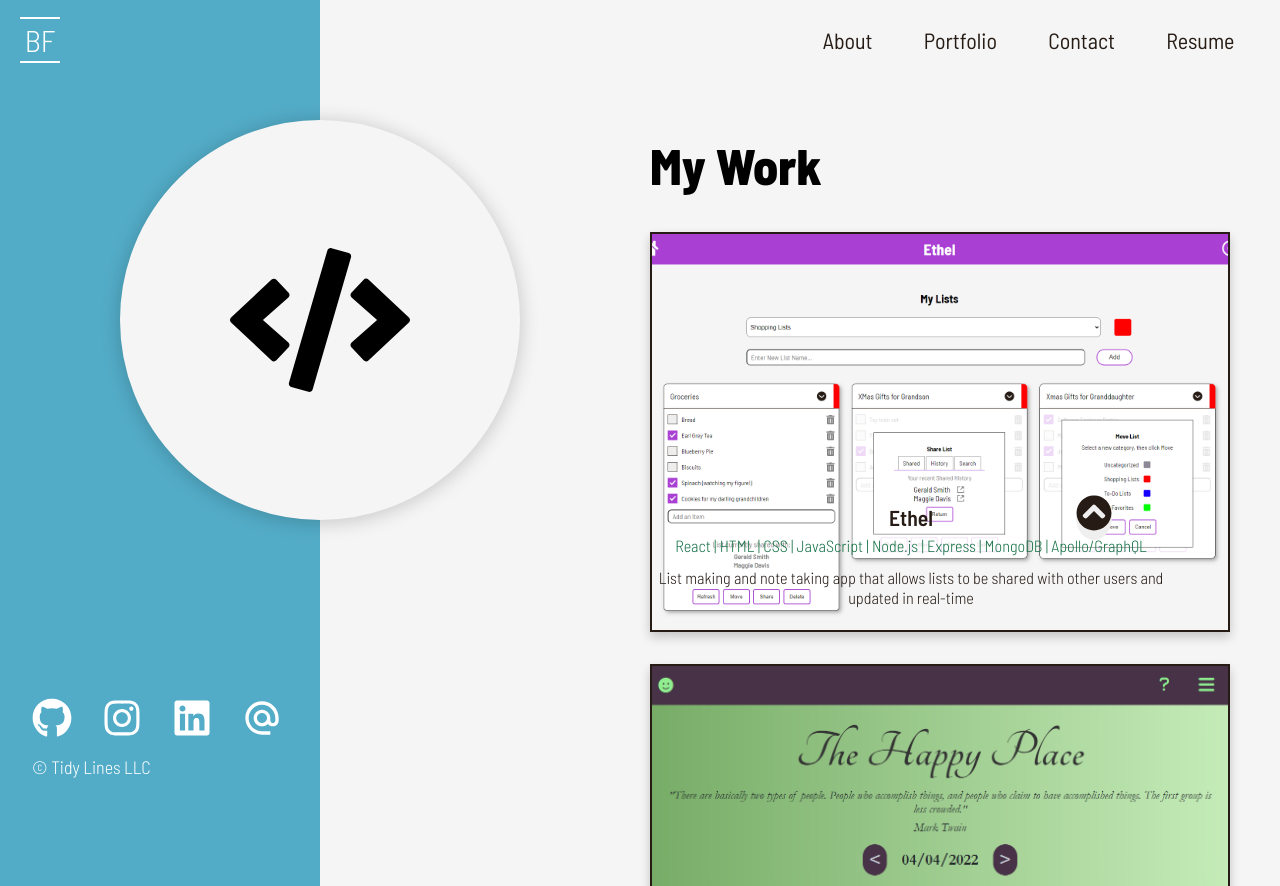
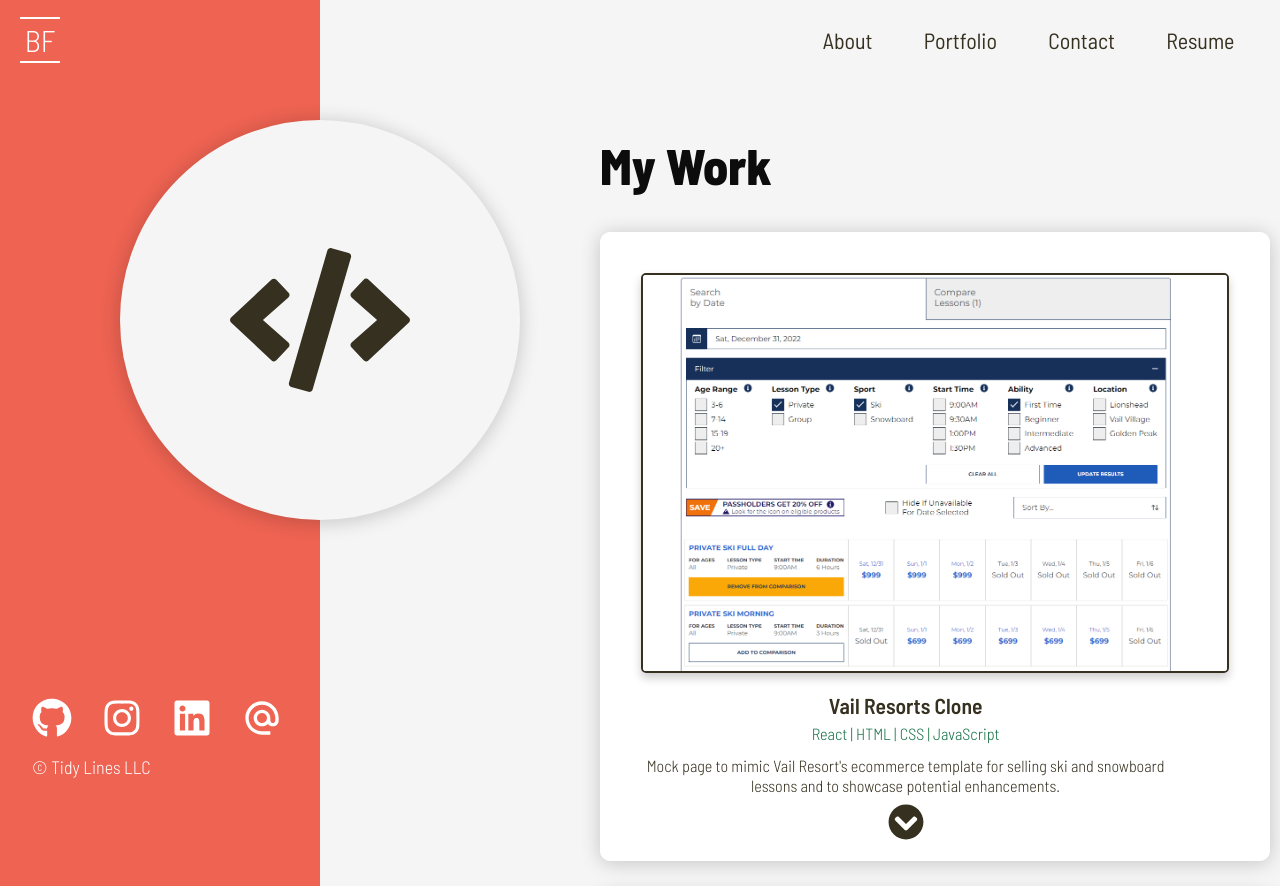
Before and after one commit to benfok/portfolio-react, a React (Create React App) app: page /portfolio-react/portfolio in a window 1280 px wide. Shown: the top 886 px of the page. Built offline with nearby package versions, Linux system fonts and the light colour scheme.

Commit message:
updating site. styling, colors for ADA, adding a project, handle projects when down, adding themes

```diff
--- a/public/index.html
+++ b/public/index.html
@@ -33,12 +33,13 @@
     />
     <link rel="preconnect" href="https://fonts.googleapis.com">
     <link rel="preconnect" href="https://fonts.gstatic.com" crossorigin>
+    <link href="https://fonts.googleapis.com/css2?family=Montserrat:wght@400;600;700&display=swap" rel="stylesheet">
     <link href="https://fonts.googleapis.com/css2?family=Barlow+Semi+Condensed:wght@100;200;300;400;500;600;700;800&display=swap" rel="stylesheet">
     <link rel="apple-touch-icon" href="%PUBLIC_URL%/logo192.png" />
     <link rel="manifest" href="%PUBLIC_URL%/manifest.json" />
     <title>Ben Fok | Web Developer</title>
   </head>
-  <body>
+  <body class="">
     <noscript>You need to enable JavaScript to run this app.</noscript>
     <div id="root"></div>
   </body>
--- a/src/App.css
+++ b/src/App.css
@@ -6,13 +6,58 @@
 }
 
 :root {
-  --headerbg: #53ACC7;
+  --headerbg: #EE6352;
   --headercolor: white;
   --bodybg: whitesmoke;
-  --primaryfont: #261C15;
-  --secondaryfont: grey;
+  --cardbg: white;
+  --titlefont: #0c0c0c;
+  --primaryfont: #363020;
+  --headerhover: #363020;
+  --secondaryfont: white;
   --errortext: #C42021;
+  --navactive: #EE6352;
   --highlighttext: #157145;
+  --btnborder:#EE6352;
+  --btnbg:white;
+  --btnbghover:#EE6352;
+}
+
+.bw-mode {
+  --headerbg: black;
+  --headercolor: white;
+  --bodybg: whitesmoke;
+  --cardbg: white;
+  --titlefont: #0c0c0c;
+  --primaryfont: #0c0c0c;
+  --secondaryfont: white;
+  --headerhover: #cccccc;
+  --errortext: #C42021;
+  --navactive: #157145;
+  --highlighttext: #157145;
+  --btnborder:black;
+  --btnbg:white;
+  --btnbghover:black;
+}
+
+.dark-mode {
+  --headerbg: #121212;
+  --headercolor: #E3E3E3;
+  --bodybg: #1E1E1E;
+  --cardbg: #121212;
+  --titlefont: #eeeeee;
+  --primaryfont: #E3E3E3;
+  --secondaryfont: #0c0c0c;
+  --headerhover: #EA80FC;
+  --errortext: #C42021;
+  --navactive: #EA80FC;
+  --highlighttext: #03DAC6;
+  --btnborder:#EA80FC;
+  --btnbg:#121212;
+  --btnbghover:#EA80FC;
+}
+
+html {
+  overflow-y: scroll;
 }
 
 body {
@@ -21,6 +66,11 @@
   /* sets the space between lines of text */
   line-height: 1.2;
   font-family: 'Barlow Semi Condensed', Tahoma, Verdana, sans-serif;
+  color: var(--primaryfont);
+}
+
+h1 {
+  color: var(--titlefont);
 }
 
 .container {
--- a/src/components/ProjectCard.js
+++ b/src/components/ProjectCard.js
@@ -1,27 +1,43 @@
 import React from 'react';
-import { FaChevronCircleUp } from 'react-icons/fa';
+import { FaChevronCircleDown } from 'react-icons/fa';
 import { showHideWorkDetails } from '../utils/animation';
 
 const ProductCard = (props) => {
     const project = props.project;
+
     return (
         <figure className="work-card">
-            <a href={project.liveLink} target="_blank" className="work-pic-container" rel="noreferrer">
-                <img src={props.imageSrc} alt={project.title} className="work-pic" />
-            </a>
+            {project.live &&
+                <a href={project.liveLink} target="_blank" className="work-pic-container" rel="noreferrer">
+                    <img src={props.imageSrc} alt={project.title} className="work-pic" />
+                </a>
+            }
+            {!project.live &&
+                <div className="work-pic-container">
+                    <img src={props.imageSrc} alt={project.title} className="work-pic" />
+                </div>
+            }
             <figcaption className="transparent">
                 <h3>{project.title}</h3>
                 <p className="sub">{project.technologies}</p>
                 <p>
                     {project.shortDescription}
                 </p>
-                <button onClick={showHideWorkDetails} className="social-link card-icon">
-                  <FaChevronCircleUp />
+                <button onClick={showHideWorkDetails} className="card-icon">
+                  <FaChevronCircleDown />
                 </button>
                 <div className="work-description">
                     {project.bulletDescription}
-                    <a className="work-btn" href={project.liveLink} target="_blank" rel="noreferrer">Live</a>
+                    {!project.live &&
+                        <a className="work-btn work-btn-disabled" onClick={(event) => event.preventDefault()} href={project.liveLink} target="_blank" rel="noreferrer">Live</a>
+                    }
+                    {project.live &&
+                        <a className="work-btn" href={project.liveLink} target="_blank" rel="noreferrer">Live</a>
+                    }
                     <a className="work-btn" href={project.repoLink} target="_blank" rel="noreferrer">Repo</a>
+                    {!project.live &&
+                        <p className="error">Live site is currently down for maintenance.<br/>For more details regarding this application please contact me.</p>
+                    }
                 </div>
             </figcaption>
         </figure>
--- a/src/components/SocialLinks.js
+++ b/src/components/SocialLinks.js
@@ -10,7 +10,7 @@
                         <a href="https://github.com/benfok/" target="_blank" rel="noreferrer"><FaGithub /></a>
                         <a href="https://www.instagram.com/benfok8/?hl=en" target="_blank" rel="noreferrer"><FaInstagram /></a>
                         <a href="https://www.linkedin.com/in/benfok/" target="_blank" rel="noreferrer"><FaLinkedin /></a>
-                        <a href="mailto:benfok8@gmail.com"><MdAlternateEmail /></a>
+                        <a href="mailto:ben@tidylines.co"><MdAlternateEmail /></a>
                 </div>
         )
     }
--- a/src/pages/Portfolio.js
+++ b/src/pages/Portfolio.js
@@ -5,6 +5,7 @@
 import { projects } from '../utils/projects';
 import { FaCode } from 'react-icons/fa';
 import { IconContext } from 'react-icons';
+import useMedia from '../hooks/useMedia';
 
 //import pics
 import happyPlacePic from '../images/happy-place1.png';
@@ -14,8 +15,13 @@
 import techBlogPic from '../images/tech-blog1.png';
 import weatherDashPic from '../images/weather-dashboard3.png';
 import ethelPic from '../images/ethel-portfolio3.png';
+import vailPic from '../images/vail-mock2.png';
 
 export default function Portfolio() {
+
+  // leverage custom hook to determine media size for work section change
+   const isWide = useMedia('(max-width: 1700px)');
+
   return (
     <div className="split-content">
       <div className="container-top">
@@ -26,15 +32,35 @@
       <div className="container-bottom">
         <div className="portfolio-container">
           <h1 className="portfolio-h1">My Work</h1>
+          {isWide &&
             <section className="work-section">
+                <ProductCard project={projects.vailMock} imageSrc={vailPic}/>
                 <ProductCard project={projects.ethel} imageSrc={ethelPic}/>
+                <ProductCard project={projects.techBlog} imageSrc={techBlogPic}/>
                 <ProductCard project={projects.theHappyPlace} imageSrc={happyPlacePic}/>
                 <ProductCard project={projects.pubCrawler} imageSrc={pubCrawlerPic}/>
+                <ProductCard project={projects.codeQuiz} imageSrc={codeQuizPic}/>
+                <ProductCard project={projects.weatherDashboard} imageSrc={weatherDashPic}/>
                 <ProductCard project={projects.textEditor} imageSrc={textEditorPic}/>
-              <ProductCard project={projects.codeQuiz} imageSrc={codeQuizPic}/>
+            </section>
+          }
+          {!isWide &&
+            <section className="work-section-wide">
+              <div className="work-section">
+                <ProductCard project={projects.ethel} imageSrc={ethelPic}/>
+                <ProductCard project={projects.vailMock} imageSrc={vailPic}/>
+                <ProductCard project={projects.theHappyPlace} imageSrc={happyPlacePic}/>
+                <ProductCard project={projects.pubCrawler} imageSrc={pubCrawlerPic}/>
+              </div>
+              <div className="work-section">
                 <ProductCard project={projects.techBlog} imageSrc={techBlogPic}/>
                 <ProductCard project={projects.weatherDashboard} imageSrc={weatherDashPic}/>
+                <ProductCard project={projects.codeQuiz} imageSrc={codeQuizPic}/>
+                <ProductCard project={projects.textEditor} imageSrc={textEditorPic}/>
+              </div>
             </section>
+          }
+
         </div>
       </div>
     </div>
--- a/src/pages/Resume.js
+++ b/src/pages/Resume.js
@@ -20,7 +20,7 @@
       <div className="container-bottom">
         <article className='intro-resume'>
           <h1>Experience</h1>
-          {!isMobile && <p>Full Stack Web Developer <strong>&nbsp;&nbsp;|&nbsp;&nbsp;</strong>  Project Manager <strong>&nbsp;&nbsp;|&nbsp;&nbsp;</strong> Senior Leader <strong>&nbsp;&nbsp;|&nbsp;&nbsp;</strong> Master Educator</p>}
+          {!isMobile && <p>Full Stack Web Developer <strong>&nbsp;&nbsp;|&nbsp;&nbsp;</strong>  Project Manager <strong>&nbsp;&nbsp;|&nbsp;&nbsp;</strong> Senior Leader <strong>&nbsp;&nbsp;|&nbsp;&nbsp;</strong> Elite Level Educator</p>}
           {isMobile && <p>Full Stack Web Developer<br/>Project Manager<br/>Senior Leader<br/>Master Educator</p>}
           <Button src={resume} text={'Resume'} />
         </article>
--- a/src/styles/footer.css
+++ b/src/styles/footer.css
@@ -19,7 +19,7 @@
 .social-link:hover,
 .social-link:focus {
     transform: rotate(360deg);
-    color: var(--primaryfont);
+    color: var(--headerhover);
     cursor: pointer;
 }
 
--- a/src/styles/header.css
+++ b/src/styles/header.css
@@ -9,7 +9,7 @@
     align-items: center;
     position: absolute;
     top: 0;
-    z-index: 1;
+    z-index: 2;
 }
 
 #menu-icon {
@@ -78,11 +78,11 @@
 }
 
 .nav-link:hover {
-    color: var(--primaryfont);
+    color: var(--headerhover);
 }
 
 .active {
-    color: var(--primaryfont);
+    color: var(--headerhover);
 }
 
 .btn {
@@ -90,14 +90,14 @@
     border-radius: 20px;
     font-size: 80%;
     /* width: 80px; */
-    background: var(--headercolor);
-    border: solid 3px var(--headerbg);
+    background: var(--btnbg);
+    border: solid 3px var(--btnborder);
     color: var(--primaryfont);
 }
 
 .btn:hover {
-    background-color: var(--headerbg);
-    border: solid 3px var(--headercolor);
+    background-color: var(--btnbghover);
+    border: solid 3px var(--btnborder);
     cursor: pointer;
     color: var(--headercolor);
 }
@@ -120,7 +120,7 @@
 }
 
 .mobile-nav-item:hover {
-    color: var(--primaryfont);
+    color: var(--headerhover);
 }
 
 .mobile-links-container {
@@ -138,7 +138,7 @@
 .mobile-social-link:hover,
 .mobile-social-link:focus {
     transform: rotate(360deg);
-    color: var(--primaryfont);
+    color: var(--headerhover);
     cursor: pointer;
 }
 
@@ -161,11 +161,11 @@
     }
 
     .nav-link:hover {
-        color: var(--headerbg);
+        color: var(--navactive);
     }
 
     .active {
-        color: var(--headerbg);
+        color: var(--navactive);
     }
 
 }
--- a/src/styles/pageLayout.css
+++ b/src/styles/pageLayout.css
@@ -21,6 +21,7 @@
     flex-flow: column;
     align-items: center;
     justify-content: flex-end;
+    z-index: 1;
 }
 
 .main-img {
@@ -118,6 +119,9 @@
         width: 100%;
         display: flex;
         justify-content: center;
+        align-items: flex-start;
+        padding-bottom: 50px;
+        padding-right: 10px;
     }
 
     .main-img {
--- a/src/styles/portfolio.css
+++ b/src/styles/portfolio.css
@@ -6,7 +6,7 @@
     width: 100%;
     text-align: left;
     gap: 4rem;
-    margin: 4rem 0;
+    margin: 2rem 0;
 }
 
 /* .column {
@@ -28,6 +28,7 @@
     display: block;
     padding: 1rem 0 1rem 2rem;
     text-align: left;
+    transition: text-align 7s ease-in-out;
 }
 
 .work-description li {
@@ -48,7 +49,7 @@
     width: 100%;
     display: flex;
     flex-direction: row;
-    height: 300px;
+    max-height: 400px;
 }
 
 .work-pic {
@@ -59,6 +60,7 @@
     box-shadow: 0px 5px 10px 0px rgba(0, 0, 0, 0.2);
     object-fit: cover;
     object-position: 50% 0;
+    border-radius: 5px;
 }
 
 figcaption {
@@ -83,18 +85,44 @@
     font-size: 80%;
     padding: 5px 1rem;
     margin-right: 1rem;
-    border: solid 1px var(--headerbg);
+    border: solid 1px var(--btnborder);
     border-radius: 5px;
-    background-color: var(--headercolor);
-    color: var(--primaryfont)
+    background-color: var(--btnbg);
+    color: var(--primaryfont);
+    display: inline-block;
 }
 
 .work-btn:hover {
-    background-color: var(--headerbg);
-    color: var(--headercolor)
+    background-color: var(--btnbghover);
+    color: var(--secondaryfont);
+    cursor: pointer;
 }
 
-@media screen and (min-width: 576px) {
+.work-btn-disabled:hover {
+    cursor: default;
+    background-color: var(--btnbg);
+    color: var(--primaryfont);
+}
+
+@media screen and (min-width: 768px) {
+
+    .work-pic-container {
+        max-height: 450px;
+    }
+
+    .work-card {
+        max-width: 720px;
+        padding: 40px 20px;
+        border: 1px solid var(--cardbg);;
+        border-radius: 10px;
+        background-color: var(--cardbg);
+        box-shadow: 0px 2px 20px 0px rgb(0 0 0 / 20%);
+    }
+
+}
+
+
+@media screen and (min-width: 1200px) {
 
     .work-section {
         gap: 2rem;
@@ -105,16 +133,15 @@
     }
 
    figcaption {
-        padding: 0;
-        position: absolute;
-        bottom: 0;
-        opacity: 0.9;
-        background-color: var(--bodybg);
+        /* position: absolute; */
+        /* bottom: 0; */
+        /* opacity: 0.9; */
+        /* background-color: var(--bodybg); */
         padding: 2rem 1rem;
         width: 90%;
         transition: 1s ease;
         text-align: center;
-        border: solid 1px var(--secondaryfont);
+        /* border: solid 1px var(--secondaryfont); */
     }
 
     .work-description {
@@ -123,7 +150,7 @@
     }
 
     .transparent {
-        opacity: 0;
+        /* opacity: 0; */
         transition: 1s ease;
         height:auto;
     }
@@ -133,51 +160,55 @@
         transition: 1s ease;
     }
 
-    .work-card:hover figcaption {
+    /* .work-card:hover figcaption {
         opacity: 0.95;
-    }
+    } */
 
     .card-icon {
         position: absolute;
-        top: 0;
-        right: 30px;
+        bottom: -20px;
+        left: calc(50% - 18px);
         display: block !important;
         border: none;
         border-radius: 50%;
         color: var(--primaryfont) !important;
+        box-shadow: none;
+        text-decoration: none;
+        transition: transform .7s ease-in-out;
+        font-size: 2em;
+        background: none;
+        height: 36px;
     }
 
     .card-icon:hover {
-        color: var(--headerbg) !important;
+        color: var(--btnbghover) !important;
+        cursor: pointer;
+        transform: rotate(360deg);
     }
-
 }
-
+/*
 @media screen and (min-width: 768px) {
 
     figcaption {
         padding: 4rem 2rem;
     }
 
-    .work-card {
-        max-width: 700px;
-    }
-}
+} */
 
 @media screen and (min-width: 1200px) {
 
     .portfolio-container {
         margin-top: 130px;
-        padding-left: 330px;
+        padding-left: 280px;
     }
 
-    .work-section {
+    /* .work-section {
         padding-right: 50px;
         flex-flow: row wrap;
         justify-content: flex-start;
-        align-items: center;
+        align-items:flex-start;
         margin-top: 2rem;
-    }
+    } */
 
     .portfolio-h1 {
         text-align: left;
@@ -185,7 +216,8 @@
 
     .work-card {
         align-items: flex-start;
-        max-width: 650px;
+        max-width: 700px;
+        padding: 40px;
     }
 
     .work-pic-container {
@@ -208,19 +240,25 @@
 
     .portfolio-container {
         margin-top: 130px;
-        padding-left: 260px;
+        padding-left: 250px;
     }
 
-    .work-section {
-        padding-right: 10px;
+    .work-section-wide {
+        display: flex;
+        flex-flow: row;
+        align-items: flex-start;
+        justify-content: flex-start;
+        gap: 2rem;
     }
 
     .work-card {
-        max-width: 550px;
+        max-width: 560px;
+        padding: 20px 20px 40px 20px;
         height: auto;
     }
 
     .work-pic-container {
         height: auto;
+        max-height: 350px;
     }
 }
--- a/src/styles/resume.css
+++ b/src/styles/resume.css
@@ -35,7 +35,7 @@
 }
 
 .language-icon {
-    color: var(--secondaryfont);
+    color: var(--primaryfont);
     font-size: 200%;
 }
 
@@ -44,7 +44,7 @@
 }
 
 .icon-wrapper:hover .language-icon {
-    color: var(--headerbg);
+    color: var(--btnbghover);
 }
 
 .icon-wrapper:hover .language-text {
--- a/src/utils/projects.js
+++ b/src/utils/projects.js
@@ -1,7 +1,24 @@
 export const projects = {
+
+    vailMock: {
+        title: 'Vail Resorts Clone',
+        live: true,
+        liveLink: 'https://benfok.github.io/product-store',
+        repoLink: 'https://github.com/benfok/product-store',
+        technologies: 'React | HTML | CSS | JavaScript',
+        shortDescription: `Mock page to mimic Vail Resort's ecommerce template for selling ski and snowboard lessons and to showcase potential enhancements.`,
+        bulletDescription:
+        <ul>
+            <li>Coded from scratch to mimic Vail's design template and components</li>
+            <li>Simulates an ecommerce store showing product availability within a 7 day window</li>
+            <li>Offers users the option to filter and sort products in numoerous ways, as well as add products to a comparison view</li>
+            <li>Uses modals for detailed info, add-ons and add-to-cart functionality for a single page experience</li>
+        </ul>,
+    },
 
     ethel: {
         title: 'Ethel',
+        live: false,
         liveLink: 'https://ethel-notes.herokuapp.com/',
         repoLink: 'https://github.com/benfok/Ethel',
         technologies: 'React | HTML | CSS | JavaScript | Node.js | Express | MongoDB | Apollo/GraphQL',
@@ -18,7 +35,8 @@
 
     theHappyPlace: {
             title: 'The Happy Place',
-            liveLink: 'https://the-happy-place-app.herokuapp.com/',
+            live: true,
+            liveLink: 'https://happy-place.cyclic.app/',
             repoLink: 'https://github.com/benfok/the-happy-place-forked',
             technologies: 'HTML | CSS | JavaScript | Node.js | Express | MySQL | Handlebars.js',
             shortDescription: 'Promoting mental wellbeing through a daily journal where users post publically or privately. Intentionally free of "likes", comments and photos to ensure the focus is on personal habits and daily gratitudes.',
@@ -34,6 +52,7 @@
 
     pubCrawler: {
             title: 'PubCrawler',
+            live: true,
             liveLink: 'https://benfok.github.io/pub-crawler/',
             repoLink: 'https://github.com/benfok/pub-crawler',
             technologies: 'HTML | CSS | JavaScript | APIs',
@@ -49,6 +68,7 @@
 
     textEditor: {
             title: 'Text Editor (PWA)',
+            live: false,
             liveLink: 'https://text-editor-tl.herokuapp.com/',
             repoLink: 'https://github.com/benfok/pwa-text-editor',
             technologies: 'JavaScript | Node.js | Express | Webpack',
@@ -63,6 +83,7 @@
 
     codeQuiz: {
             title: 'Code Quiz',
+            live: true,
             liveLink: 'https://benfok.github.io/code-quiz/',
             repoLink: 'https://github.com/benfok/code-quiz',
             technologies: 'HTML | CSS | JavaScript | localStorage',
@@ -78,7 +99,8 @@
 
     techBlog: {
             title: 'Tech Blog',
-            liveLink: 'https://tech-blog-tl.herokuapp.com/',
+            live: true,
+            liveLink: 'https://tech-blog.cyclic.app',
             repoLink: 'https://github.com/benfok/tech-blog',
             technologies: 'HTML | CSS | JavaScript | Node.js | Express | MySQL | Handlebars.js',
             shortDescription: 'CMS-style blog site where users can publish their blog posts and comment on others.',
@@ -93,6 +115,7 @@
 
     weatherDashboard: {
             title: 'Weather Dashboard',
+            live: true,
             liveLink: 'https://benfok.github.io/weather-dashboard/',
             repoLink: 'https://github.com/benfok/weather-dashboard',
             technologies: 'HTML | CSS | JavaScript | APIs',
```
Also changed, not shown: src/images/vail-mock2.png (added). Lines whose indentation alone changed are shown as unchanged.
